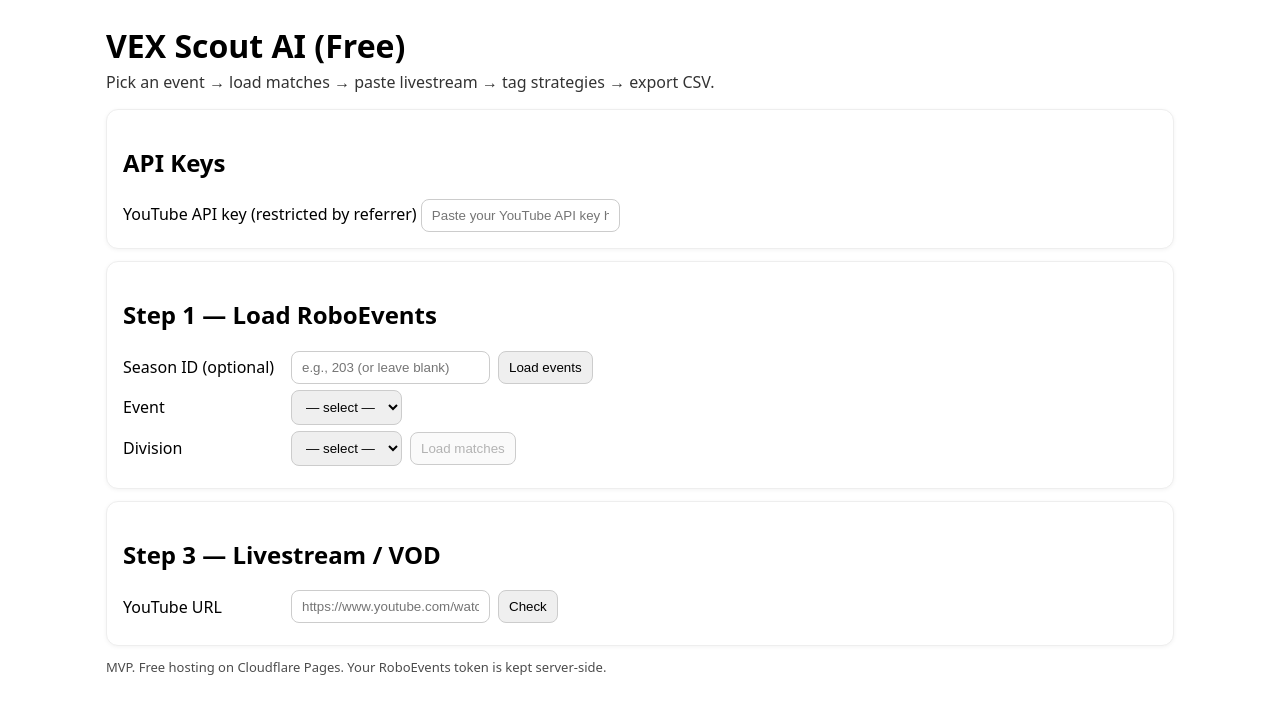
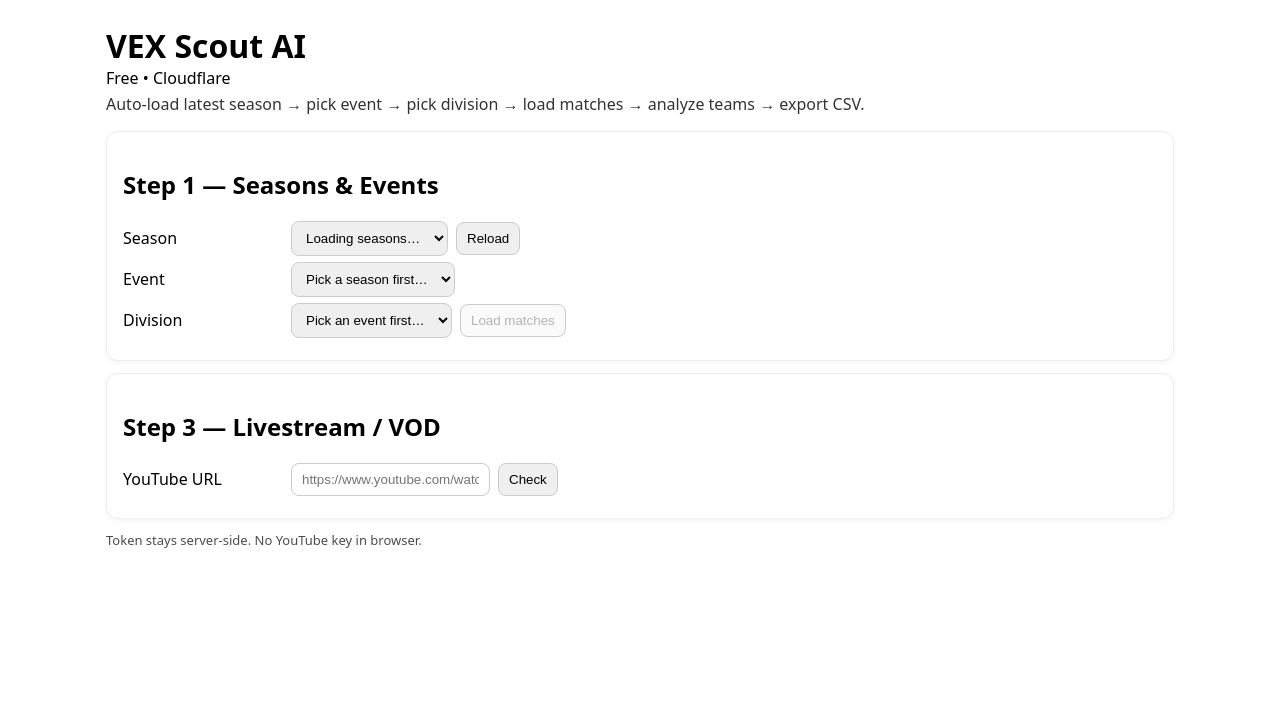
Before and after one commit to ScientificIceStorm/vex-scout-ai, a plain HTML site: page index.html in a window 1280 px wide. Drawn offline with Linux system fonts and the light colour scheme.

Commit message:
Update index.html

```diff
--- a/index.html
+++ b/index.html
@@ -3,40 +3,38 @@
 <head>
   <meta charset="utf-8"/>
   <meta name="viewport" content="width=device-width, initial-scale=1"/>
-  <title>VEX Scout AI (Free)</title>
+  <title>VEX Scout AI</title>
   <link rel="stylesheet" href="styles.css"/>
 </head>
 <body>
   <div class="wrap">
-    <h1>VEX Scout AI (Free)</h1>
-    <p class="sub">Pick an event → load matches → paste livestream → tag strategies → export CSV.</p>
+    <header class="top">
+      <h1>VEX Scout AI</h1>
+      <div class="tag">Free • Cloudflare</div>
+    </header>
+    <p class="sub">Auto-load latest season → pick event → pick division → load matches → analyze teams → export CSV.</p>
 
-    <!-- API Keys -->
+    <!-- Seasons & Events -->
     <section class="card">
-      <h2>API Keys</h2>
-      <label>YouTube API key (restricted by referrer)</label>
-      <input id="ytKey" placeholder="Paste your YouTube API key here"/>
-    </section>
-
-    <!-- RoboEvents -->
-    <section class="card">
-      <h2>Step 1 — Load RoboEvents</h2>
+      <h2>Step 1 — Seasons & Events</h2>
       <div class="row">
-        <label>Season ID (optional)</label>
-        <input id="seasonId" placeholder="e.g., 203 (or leave blank)"/>
-        <button id="btnLoadEvents">Load events</button>
+        <label>Season</label>
+        <select id="seasonSelect"><option>Loading seasons…</option></select>
+        <button id="btnReloadSeasons">Reload</button>
       </div>
       <div class="row">
         <label>Event</label>
-        <select id="eventSelect"><option value="">— select —</option></select>
+        <select id="eventSelect"><option>Pick a season first…</option></select>
       </div>
       <div class="row">
         <label>Division</label>
-        <select id="divisionSelect"><option value="">— select —</option></select>
+        <select id="divisionSelect"><option>Pick an event first…</option></select>
         <button id="btnLoadMatches" disabled>Load matches</button>
       </div>
+      <div class="mini" id="status"></div>
     </section>
 
+    <!-- Matches -->
     <section class="card" id="matchesCard" hidden>
       <h2>Step 2 — Matches</h2>
       <table class="grid" id="matchesTable">
@@ -82,7 +80,7 @@
       </table>
     </section>
 
-    <footer class="mini">MVP. Free hosting on Cloudflare Pages. Your RoboEvents token is kept server-side.</footer>
+    <footer class="mini">Token stays server-side. No YouTube key in browser.</footer>
   </div>
 
   <script src="lib/analysis.js"></script>
```
